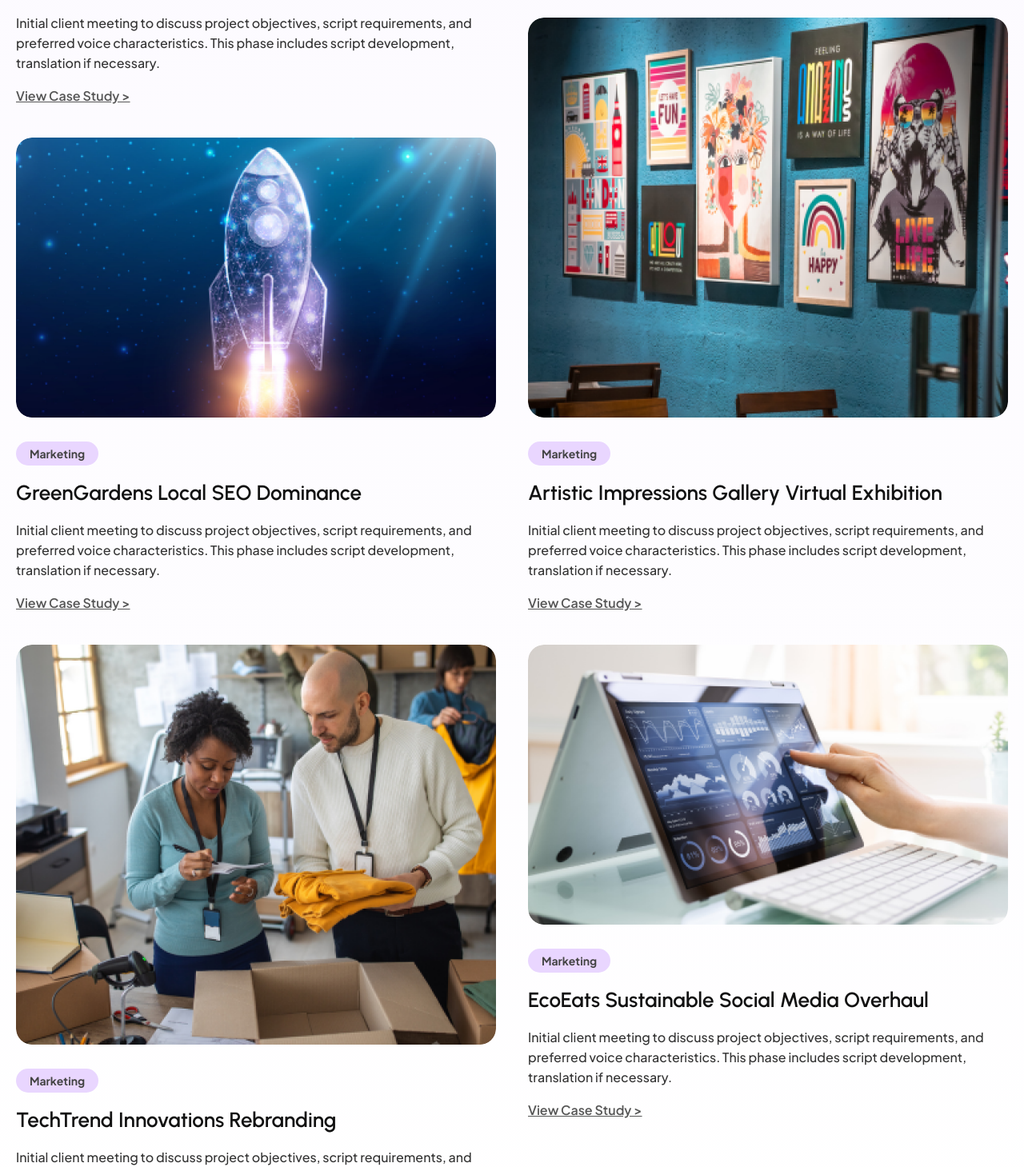
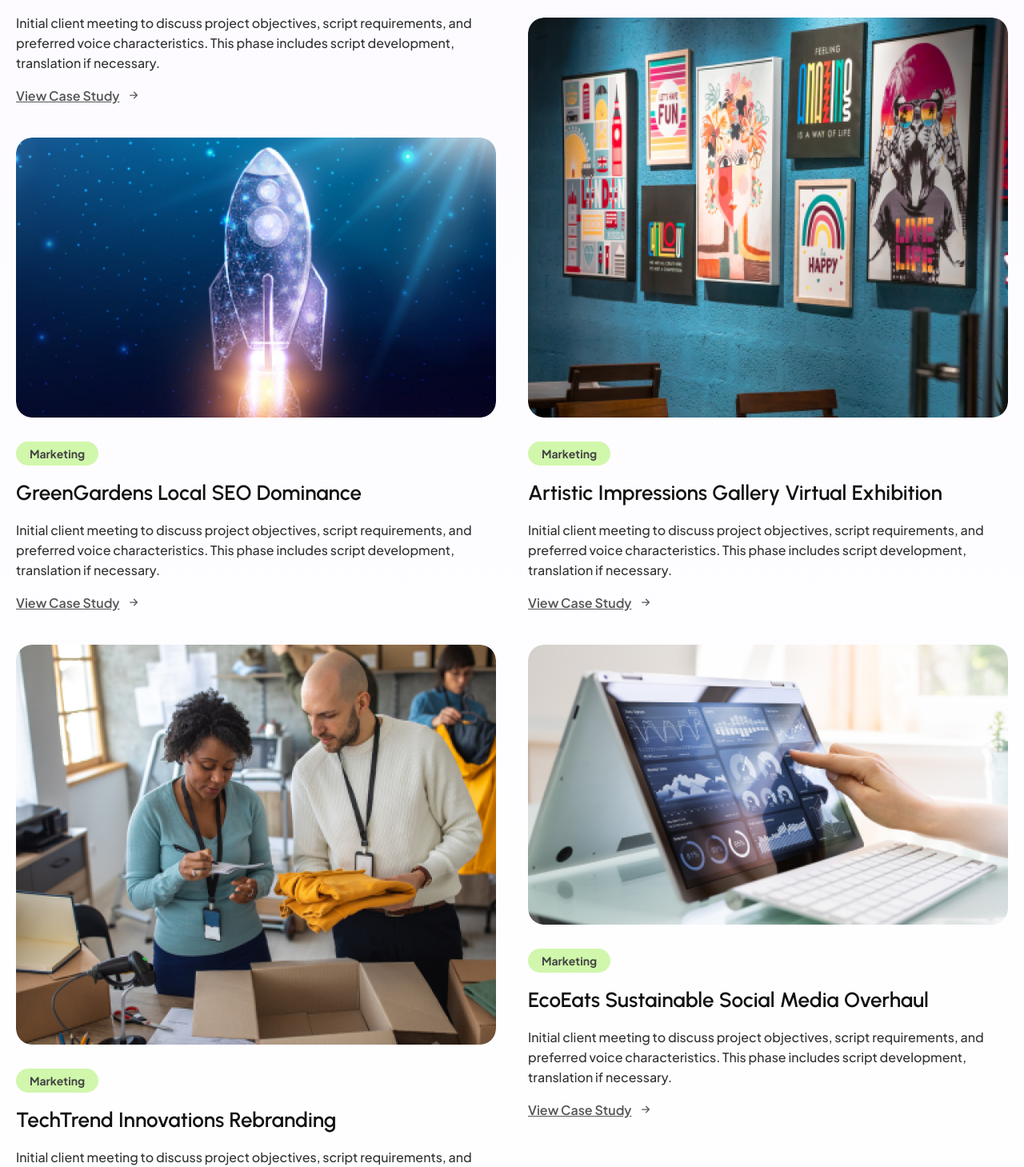
Before and after one commit to vishnusharma7/tech-web, a React (Vite) app: page /case-study in a window 1280 px wide. Shown: the part 1594-3053 px from the top of the page at 80% size. Built offline with nearby package versions, Linux system fonts and the light colour scheme.

Commit message:
arrowchange

```diff
--- a/src/components/column-left.jsx
+++ b/src/components/column-left.jsx
@@ -40,7 +40,7 @@ const ColumnLeft = ({
           style={cTAStyle}
         />
         <div className="self-stretch flex flex-col items-start justify-center gap-[16px]">
-          <div className="rounded-31xl bg-primary-40 flex flex-row items-center justify-center py-[3px] px-[17px] text-center text-sm">
+          <div className="rounded-31xl cursor-pointer bg-primary-401 flex flex-row items-center justify-center py-[3px] px-[17px] text-center text-sm">
             <b className="relative leading-[24px]">Marketing</b>
           </div>
           <h2 className="m-0 self-stretch relative text-7xl leading-[36px] font-semibold font-sub-headings-sub-heading-26px-semibold text-secondary-dark-20 mq450:text-2xl mq450:leading-[29px]">
@@ -51,7 +51,23 @@ const ColumnLeft = ({
             requirements, and preferred voice characteristics. This phase
             includes script development, translation if necessary.
           </div>
-          <div className="self-stretch relative [text-decoration:underline] leading-[25px] font-semibold text-secondary-dark-60">{`View Case Study >`}</div>
+          <div className="group flex items-center gap-2 relative [text-decoration:underline] leading-[25px] font-semibold text-secondary-dark-60 hover:text-primary-80   transition-all duration-300 cursor-pointer ">
+                    View Case Study
+                    <svg
+                      className="transition-transform duration-300 ease-in-out transform group-hover:translate-x-1 "
+                      xmlns="http://www.w3.org/2000/svg"
+                      width="20"
+                      height="20"
+                      fill="currentColor"
+                      class="bi bi-arrow-right-short"
+                      viewBox="0 0 16 16"
+                    >
+                      <path
+                        fill-rule="evenodd"
+                        d="M4 8a.5.5 0 0 1 .5-.5h5.793L8.146 5.354a.5.5 0 1 1 .708-.708l3 3a.5.5 0 0 1 0 .708l-3 3a.5.5 0 0 1-.708-.708L10.293 8.5H4.5A.5.5 0 0 1 4 8"
+                      />
+                    </svg>
+                  </div>
         </div>
       </div>
       <div className="self-stretch flex flex-col items-start justify-center gap-[30px]">
@@ -62,7 +78,7 @@ const ColumnLeft = ({
           style={aboutAgencyIconStyle}
         />
         <div className="self-stretch flex flex-col items-start justify-center gap-[16px]">
-          <div className="rounded-31xl bg-primary-40 flex flex-row items-center justify-center py-[3px] px-[17px] text-center text-sm">
+          <div className="rounded-31xl cursor-pointer bg-primary-401 flex flex-row items-center justify-center py-[3px] px-[17px] text-center text-sm">
             <b className="relative leading-[24px]">Marketing</b>
           </div>
           <h2 className="m-0 self-stretch relative text-7xl leading-[36px] font-semibold font-sub-headings-sub-heading-26px-semibold text-secondary-dark-20 mq450:text-2xl mq450:leading-[29px]">
@@ -73,7 +89,24 @@ const ColumnLeft = ({
             requirements, and preferred voice characteristics. This phase
             includes script development, translation if necessary.
           </div>
-          <div className="self-stretch relative [text-decoration:underline] leading-[25px] font-semibold text-secondary-dark-60">{`View Case Study >`}</div>
+          {/* <div className="self-stretch relative [text-decoration:underline] leading-[25px] font-semibold text-secondary-dark-60">{`View Case Study >`}</div> */}
+          <div className="group flex items-center gap-2 relative [text-decoration:underline] leading-[25px] font-semibold text-secondary-dark-60 hover:text-primary-80   cursor-pointer ">
+                    View Case Study
+                    <svg
+                      className="transition-transform duration-300 ease-in-out transform group-hover:translate-x-1 "
+                      xmlns="http://www.w3.org/2000/svg"
+                      width="20"
+                      height="20"
+                      fill="currentColor"
+                      class="bi bi-arrow-right-short"
+                      viewBox="0 0 16 16"
+                    >
+                      <path
+                        fill-rule="evenodd"
+                        d="M4 8a.5.5 0 0 1 .5-.5h5.793L8.146 5.354a.5.5 0 1 1 .708-.708l3 3a.5.5 0 0 1 0 .708l-3 3a.5.5 0 0 1-.708-.708L10.293 8.5H4.5A.5.5 0 0 1 4 8"
+                      />
+                    </svg>
+                  </div>
         </div>
       </div>
       <div className="self-stretch flex flex-col items-start justify-center gap-[30px]">
@@ -84,7 +117,7 @@ const ColumnLeft = ({
           style={reviewContentIconStyle}
         />
         <div className="self-stretch flex flex-col items-start justify-center gap-[16px]">
-          <div className="rounded-31xl bg-primary-40 flex flex-row items-center justify-center py-[3px] px-[17px] text-center text-sm">
+          <div className="rounded-31xl cursor-pointer bg-primary-401 flex flex-row items-center justify-center py-[3px] px-[17px] text-center text-sm">
             <b className="relative leading-[24px]">Marketing</b>
           </div>
           <h2 className="m-0 self-stretch relative text-7xl leading-[36px] font-semibold font-sub-headings-sub-heading-26px-semibold text-secondary-dark-20 mq450:text-2xl mq450:leading-[29px]">
@@ -95,7 +128,24 @@ const ColumnLeft = ({
             requirements, and preferred voice characteristics. This phase
             includes script development, translation if necessary.
           </div>
-          <div className="self-stretch relative [text-decoration:underline] leading-[25px] font-semibold text-secondary-dark-60">{`View Case Study >`}</div>
+          {/* <div className=" cursor-pointer hover:bg-primary-80 self-stretch relative [text-decoration:underline] leading-[25px] font-semibold text-secondary-dark-60">{`View Case Study `}</div> */}
+          <div className="group flex items-center gap-2 relative [text-decoration:underline] leading-[25px] font-semibold text-secondary-dark-60 hover:text-primary-80   transition-all duration-300 cursor-pointer ">
+                    View Case Study
+                    <svg
+                      className="transition-transform duration-300 ease-in-out transform group-hover:translate-x-1 "
+                      xmlns="http://www.w3.org/2000/svg"
+                      width="20"
+                      height="20"
+                      fill="currentColor"
+                      class="bi bi-arrow-right-short"
+                      viewBox="0 0 16 16"
+                    >
+                      <path
+                        fill-rule="evenodd"
+                        d="M4 8a.5.5 0 0 1 .5-.5h5.793L8.146 5.354a.5.5 0 1 1 .708-.708l3 3a.5.5 0 0 1 0 .708l-3 3a.5.5 0 0 1-.708-.708L10.293 8.5H4.5A.5.5 0 0 1 4 8"
+                      />
+                    </svg>
+                  </div>
         </div>
       </div>
     </div>
--- a/src/components/column1.jsx
+++ b/src/components/column1.jsx
@@ -49,7 +49,23 @@ const Column1 = ({
             requirements, and preferred voice characteristics. This phase
             includes script development, translation if necessary.
           </div>
-          <div className="self-stretch relative [text-decoration:underline] leading-[25px] font-semibold text-secondary-dark-60">{`View Case Study >`}</div>
+          <div className="group flex items-center gap-2 relative [text-decoration:underline] leading-[25px] font-semibold text-secondary-dark-60 hover:text-primary-80   transition-all duration-300 cursor-pointer ">
+                    View Case Study
+                    <svg
+                      className="transition-transform duration-300 ease-in-out transform group-hover:translate-x-1 "
+                      xmlns="http://www.w3.org/2000/svg"
+                      width="20"
+                      height="20"
+                      fill="currentColor"
+                      class="bi bi-arrow-right-short"
+                      viewBox="0 0 16 16"
+                    >
+                      <path
+                        fill-rule="evenodd"
+                        d="M4 8a.5.5 0 0 1 .5-.5h5.793L8.146 5.354a.5.5 0 1 1 .708-.708l3 3a.5.5 0 0 1 0 .708l-3 3a.5.5 0 0 1-.708-.708L10.293 8.5H4.5A.5.5 0 0 1 4 8"
+                      />
+                    </svg>
+                  </div>
         </div>
       </div>
       <div className="self-stretch flex flex-col items-start justify-center gap-[30px]">
@@ -61,11 +77,11 @@ const Column1 = ({
           style={footerBottomIconStyle}
         />
         <div className="self-stretch flex flex-col items-start justify-center gap-[16px]">
-          <div className="rounded-31xl bg-primary-401 flex flex-row items-center justify-center py-[3px] px-[17px] text-center text-sm">
+          <div className="rounded-31xl  bg-primary-401 flex flex-row items-center justify-center py-[3px] px-[17px] text-center text-sm">
             <b className="relative leading-[24px]">Marketing</b>
           </div>
           <h2
-            className="m-0 self-stretch relative text-7xl leading-[36px] font-semibold font-sub-headings-sub-heading-26px-semibold text-secondary-dark-20 mq450:text-2xl mq450:leading-[29px]"
+            className="m-0 self-stretch relative text-7xl leading-[36px] font-semibold font-sub-headings-sub-heading-26px-semibold text-secondary-dark-20 mq450:text-2xl mq450:leading-[29px] cursor-pointer"
             style={headingStyle}
           >
             {heading1}
@@ -75,7 +91,23 @@ const Column1 = ({
             requirements, and preferred voice characteristics. This phase
             includes script development, translation if necessary.
           </div>
-          <div className="self-stretch relative [text-decoration:underline] leading-[25px] font-semibold text-secondary-dark-60">{`View Case Study >`}</div>
+          <div className="group flex items-center gap-2 relative [text-decoration:underline] leading-[25px] font-semibold text-secondary-dark-60 hover:text-primary-80   transition-all duration-300 cursor-pointer ">
+                    View Case Study
+                    <svg
+                      className="transition-transform duration-300 ease-in-out transform group-hover:translate-x-1 "
+                      xmlns="http://www.w3.org/2000/svg"
+                      width="20"
+                      height="20"
+                      fill="currentColor"
+                      class="bi bi-arrow-right-short"
+                      viewBox="0 0 16 16"
+                    >
+                      <path
+                        fill-rule="evenodd"
+                        d="M4 8a.5.5 0 0 1 .5-.5h5.793L8.146 5.354a.5.5 0 1 1 .708-.708l3 3a.5.5 0 0 1 0 .708l-3 3a.5.5 0 0 1-.708-.708L10.293 8.5H4.5A.5.5 0 0 1 4 8"
+                      />
+                    </svg>
+                  </div>
         </div>
       </div>
     </div>
--- a/src/components/feature.jsx
+++ b/src/components/feature.jsx
@@ -124,6 +124,7 @@ const Feature = () => {
                 Provide a wide array of digital marketing services, including
                 SEO, content marketing, social media.
               </div>
+
               <div className="self-stretch flex flex-col items-start justify-start gap-[8px] text-secondary-light-40">
                 <div className="self-stretch flex flex-row items-center justify-start gap-[10px]">
                   <img
@@ -167,7 +168,7 @@ const Feature = () => {
                   </div>
                 </div>
               </div>
-              <button className="cursor-pointer group [border:none] py-[15px] px-[30px] bg-[transparent] rounded-26xl-7 [background:linear-gradient(140.99deg,_#aace88,_#211e3b_76.04%,_#211e3b_84.38%,_#211e3b)] flex flex-row items-center justify-center box-border gap-[10px] min-w-[140px] whitespace-nowrap" data-aos="fade-right" data-aos-duration="200">
+              <button className="cursor-pointer group border-[2px] border-solid border-secondary-light-10 py-[15px] px-[30px] bg-[transparent] rounded-26xl-7 hover:bg-primary-80 hover:border-primary-80 flex flex-row items-center justify-center box-border gap-[10px] min-w-[140px] whitespace-nowrap" data-aos="fade-right" data-aos-duration="200">
           <b className="  relative text-base leading-[28px] font-paragraphs-para-18px-semibold text-secondary-light-10 text-left">
             Get Started Now
           </b>
--- a/src/components/feature2.jsx
+++ b/src/components/feature2.jsx
@@ -2,10 +2,10 @@ const Feature2 = () => {
   return (
     <section className="self-stretch bg-primary-20 overflow-hidden flex flex-col items-center justify-center p-5 box-border min-h-[590px] max-w-full text-center text-35xl text-secondary-light-10 font-sub-headings-sub-heading-26px-semibold mq750:gap-[60px]">
       <div className="w-[1240px] rounded-xl [background:linear-gradient(140.99deg,_#aace88,_#211e3b_76.04%,_#211e3b_84.38%,_#211e3b)]  flex flex-col items-center justify-center py-[60px] px-20 box-border gap-[50px] max-w-full mq750:gap-[50px] mq750:pt-[39px] mq750:pb-[39px] mq750:box-border mq1250:pl-10 mq1250:pr-10 mq1250:box-border">
-        <h1 className="m-0 self-stretch h-[130px] relative text-inherit font-bold font-inherit inline-block mq450:text-13xl mq750:text-24xl">
+        <h1 className="m-0 self-stretch h-[130px] relative text-inherit font-bold font-inherit inline-block mq450:text-13xl mq750:text-24xl" data-aos="fade-up" data-aos-duration="700">
           Elevate Your Brand with Expert Content Marketing Services
         </h1>
-        <div className="self-stretch flex flex-row flex-wrap items-center justify-center gap-[20px] max-w-full text-left text-xl">
+        <div className="self-stretch flex flex-row flex-wrap items-center justify-center gap-[20px] max-w-full text-left text-xl" data-aos="fade-up" data-aos-duration="700">
           <div className="flex-1 flex flex-col items-center justify-center gap-[20px] min-w-[138px] max-w-full">
             <div className=" cursor-pointer group self-stretch flex flex-row items-center justify-start gap-[10px]">
               <img
--- a/src/components/feature6.jsx
+++ b/src/components/feature6.jsx
@@ -83,7 +83,8 @@ const Feature6 = () => {
             </div>
           </div>
         </div>
-        <div className="flex-1 flex flex-col items-start justify-center py-5 px-0 box-border gap-[20px] min-w-[360px] max-w-full text-23xl font-paragraphs-para-18px-semibold">
+        <div className="flex-1 flex flex-col items-start justify-center py-5 px-0 box-border gap-[20px] min-w-[360px] max-w-full text-23xl font-paragraphs-para-18px-semibold"  data-aos="fade-left"
+              data-aos-duration="700">
           <h1 className="m-0 self-stretch h-[100px] relative text-inherit font-semibold font-sub-headings-sub-heading-26px-semibold inline-block mq450:text-6xl mq750:text-15xl">
             Partner with Us for Strategic Marketing Excellence
           </h1>
```
Also changed, not shown: src/components/feature1.jsx (+28 -22 lines).
